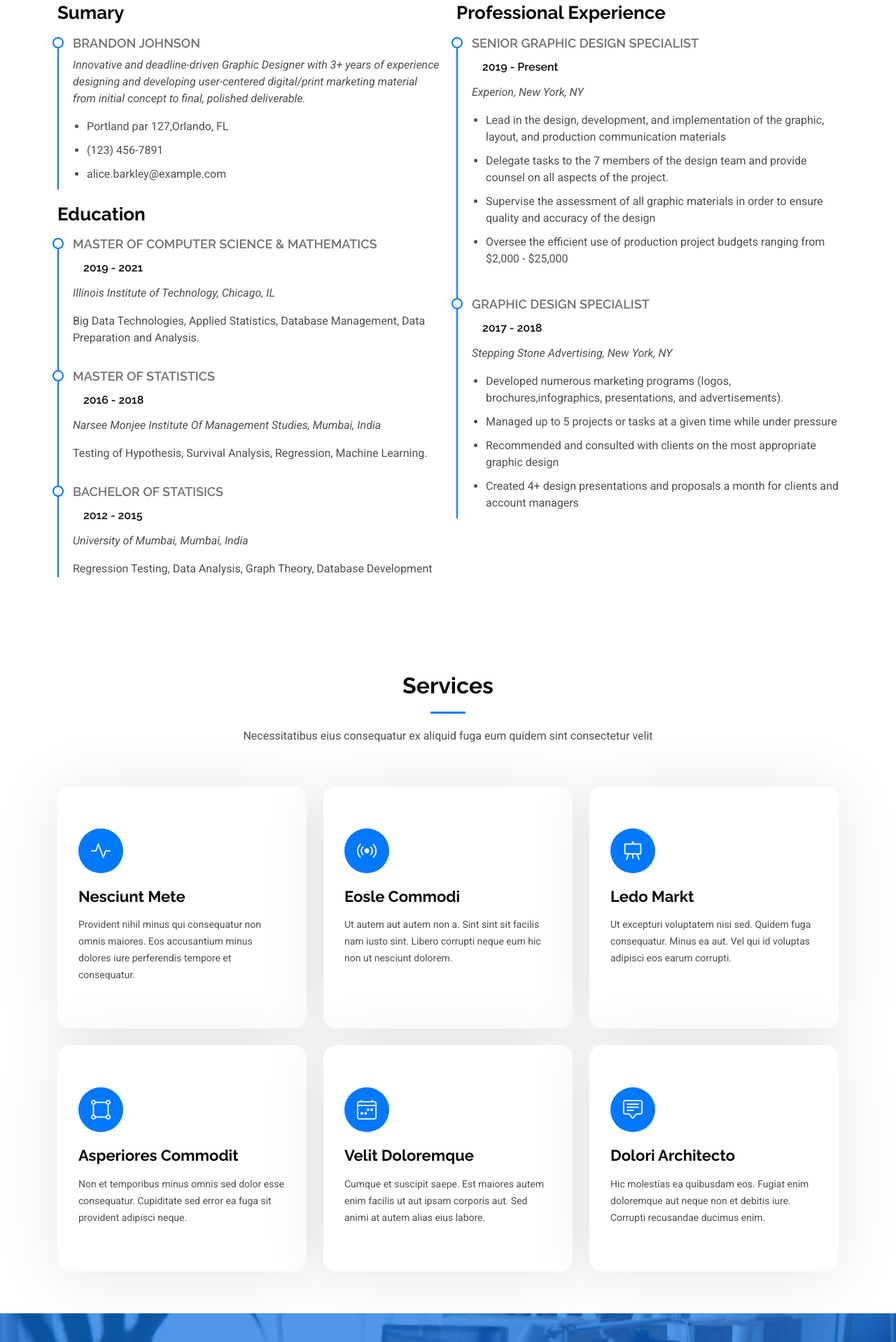
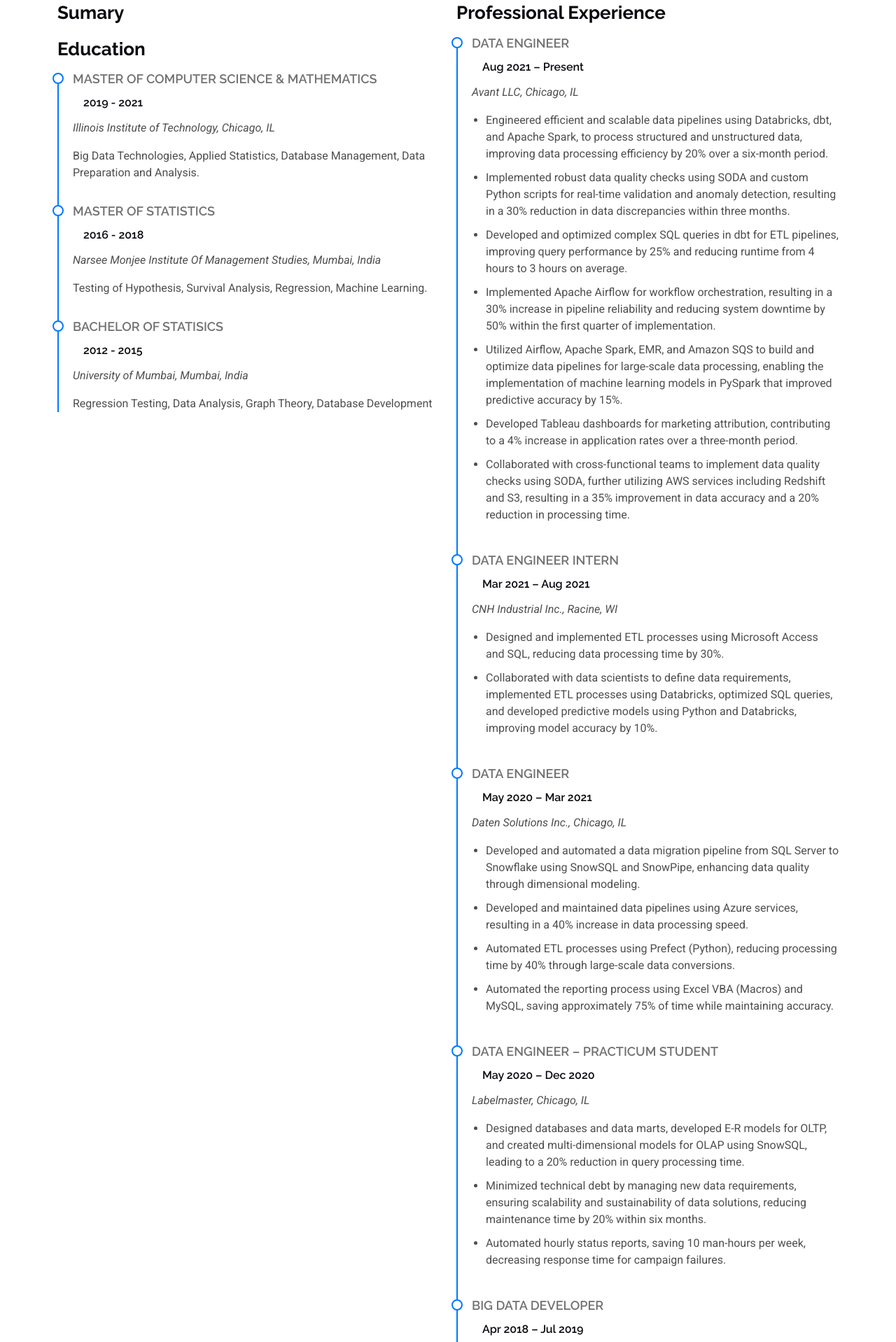
Before and after one commit to ShouvikSharma/ShouvikSharma, a plain HTML site: page index.html in a window 1280 px wide. Shown: the part 2160-4078 px from the top of the page at 70% size. Drawn offline with Linux system fonts and the light colour scheme.

Commit message:
change to the structure

```diff
--- a/index.html
+++ b/index.html
@@ -230,16 +230,6 @@ Put your HTML text here<!DOCTYPE html>
           <div class="col-lg-6" data-aos="fade-up" data-aos-delay="100">
             <h3 class="resume-title">Sumary</h3>
 
-            <div class="resume-item pb-0">
-              <h4>Brandon Johnson</h4>
-              <p><em>Innovative and deadline-driven Graphic Designer with 3+ years of experience designing and developing user-centered digital/print marketing material from initial concept to final, polished deliverable.</em></p>
-              <ul>
-                <li>Portland par 127,Orlando, FL</li>
-                <li>(123) 456-7891</li>
-                <li>alice.barkley@example.com</li>
-              </ul>
-            </div><!-- Edn Resume Item -->
-
             <h3 class="resume-title">Education</h3>
             <div class="resume-item">
               <h4>Master of Computer Science &amp; Mathematics</h4>
@@ -267,28 +257,64 @@ Put your HTML text here<!DOCTYPE html>
           <div class="col-lg-6" data-aos="fade-up" data-aos-delay="200">
             <h3 class="resume-title">Professional Experience</h3>
             <div class="resume-item">
-              <h4>Senior graphic design specialist</h4>
-              <h5>2019 - Present</h5>
-              <p><em>Experion, New York, NY </em></p>
+              <h4>Data Engineer</h4>
+              <h5>Aug 2021 – Present</h5>
+              <p><em>Avant LLC, Chicago, IL</em></p>
               <ul>
-                <li>Lead in the design, development, and implementation of the graphic, layout, and production communication materials</li>
-                <li>Delegate tasks to the 7 members of the design team and provide counsel on all aspects of the project. </li>
-                <li>Supervise the assessment of all graphic materials in order to ensure quality and accuracy of the design</li>
-                <li>Oversee the efficient use of production project budgets ranging from $2,000 - $25,000</li>
+                <li>Engineered efficient and scalable data pipelines using Databricks, dbt, and Apache Spark, to process structured and unstructured data, improving data processing efficiency by 20% over a six-month period.</li>
+                <li>Implemented robust data quality checks using SODA and custom Python scripts for real-time validation and anomaly detection, resulting in a 30% reduction in data discrepancies within three months.</li>
+                <li>Developed and optimized complex SQL queries in dbt for ETL pipelines, improving query performance by 25% and reducing runtime from 4 hours to 3 hours on average.</li>
+                <li>Implemented Apache Airflow for workflow orchestration, resulting in a 30% increase in pipeline reliability and reducing system downtime by 50% within the first quarter of implementation.</li>
+                <li>Utilized Airflow, Apache Spark, EMR, and Amazon SQS to build and optimize data pipelines for large-scale data processing, enabling the implementation of machine learning models in PySpark that improved predictive accuracy by 15%.</li>
+                <li>Developed Tableau dashboards for marketing attribution, contributing to a 4% increase in application rates over a three-month period.</li>
+                <li>Collaborated with cross-functional teams to implement data quality checks using SODA, further utilizing AWS services including Redshift and S3, resulting in a 35% improvement in data accuracy and a 20% reduction in processing time.</li>
               </ul>
-            </div><!-- Edn Resume Item -->
+            </div>
 
             <div class="resume-item">
-              <h4>Graphic design specialist</h4>
-              <h5>2017 - 2018</h5>
-              <p><em>Stepping Stone Advertising, New York, NY</em></p>
+              <h4>Data Engineer Intern</h4>
+              <h5>Mar 2021 – Aug 2021</h5>
+              <p><em>CNH Industrial Inc., Racine, WI</em></p>
               <ul>
-                <li>Developed numerous marketing programs (logos, brochures,infographics, presentations, and advertisements).</li>
-                <li>Managed up to 5 projects or tasks at a given time while under pressure</li>
-                <li>Recommended and consulted with clients on the most appropriate graphic design</li>
-                <li>Created 4+ design presentations and proposals a month for clients and account managers</li>
+                <li>Designed and implemented ETL processes using Microsoft Access and SQL, reducing data processing time by 30%.</li>
+                <li>Collaborated with data scientists to define data requirements, implemented ETL processes using Databricks, optimized SQL queries, and developed predictive models using Python and Databricks, improving model accuracy by 10%.</li>
               </ul>
-            </div><!-- Edn Resume Item -->
+            </div>
+
+            <div class="resume-item">
+              <h4>Data Engineer</h4>
+              <h5>May 2020 – Mar 2021</h5>
+              <p><em>Daten Solutions Inc., Chicago, IL</em></p>
+              <ul>
+                <li>Developed and automated a data migration pipeline from SQL Server to Snowflake using SnowSQL and SnowPipe, enhancing data quality through dimensional modeling.</li>
+                <li>Developed and maintained data pipelines using Azure services, resulting in a 40% increase in data processing speed.</li>
+                <li>Automated ETL processes using Prefect (Python), reducing processing time by 40% through large-scale data conversions.</li>
+                <li>Automated the reporting process using Excel VBA (Macros) and MySQL, saving approximately 75% of time while maintaining accuracy.</li>
+              </ul>
+            </div>
+
+            <div class="resume-item">
+              <h4>Data Engineer – Practicum Student</h4>
+              <h5>May 2020 – Dec 2020</h5>
+              <p><em>Labelmaster, Chicago, IL</em></p>
+              <ul>
+                <li>Designed databases and data marts, developed E-R models for OLTP, and created multi-dimensional models for OLAP using SnowSQL, leading to a 20% reduction in query processing time.</li>
+                <li>Minimized technical debt by managing new data requirements, ensuring scalability and sustainability of data solutions, reducing maintenance time by 20% within six months.</li>
+                <li>Automated hourly status reports, saving 10 man-hours per week, decreasing response time for campaign failures.</li>
+              </ul>
+            </div>
+
+            <div class="resume-item">
+              <h4>Big Data Developer</h4>
+              <h5>Apr 2018 – Jul 2019</h5>
+              <p><em>Cartesian Consulting, Mumbai, India</em></p>
+              <ul>
+                <li>Designed and implemented ETL processes using DynamoDB and SQL, reducing data processing time by 50%.</li>
+                <li>Developed dimensional data models and a data warehouse powered by MariaDB, improving marketing campaign efficiency by 20%.</li>
+                <li>Implemented data transformation and aggregation processes using R and MariaDB, improving reporting and analysis efficiency by 25%.</li>
+              </ul>
+            </div>
+
 
           </div>
 
```
